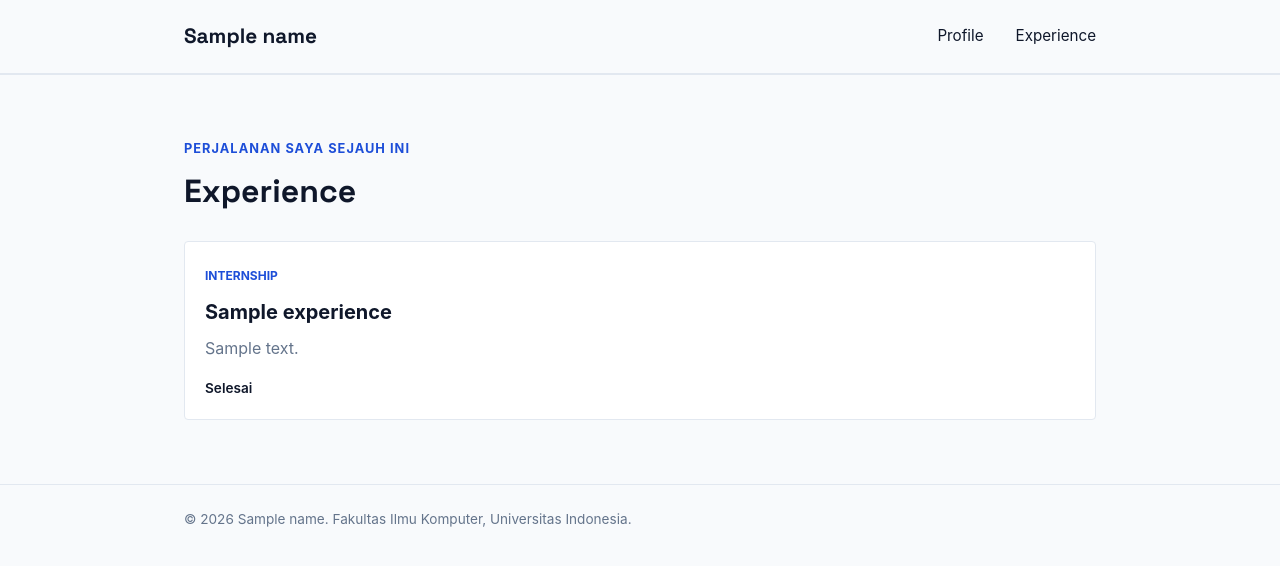
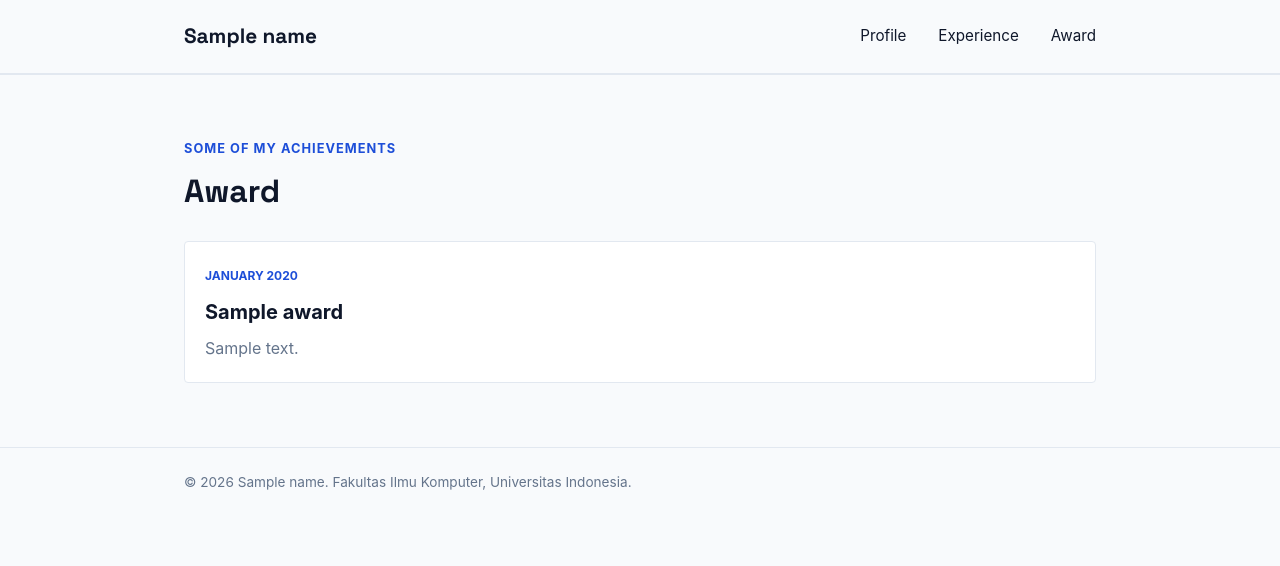
Before and after one commit to vin137/myportofolio, a Django app: template templates/award.html in a window 1280 px wide. Shown: the top 566 px of the page. Run offline with Django 5.2, Linux system fonts and the light colour scheme; tables that the repository leaves empty hold one stand-in row (values such as "Sample post"); the template is opened without the code that fills it: values that come from a table or form of the project are taken from there, most other values are stand-ins (such as "Sample title", 1, 10 or a date in 2020).

Commit message:
menyelesaikan tugas 2: membuat template dan isi award, memperbaiki error urls

```diff
--- a/main/models.py
+++ b/main/models.py
@@ -24,3 +24,11 @@ class Experience(models.Model):
     @property
     def is_ongoing(self):
         return self.ended_at is None
+
+class Award(models.Model):
+    id = models.UUIDField(primary_key=True, default=uuid.uuid4, editable=False)
+    title = models.CharField(max_length=255)
+    description = models.TextField()
+    date_given = models.DateField(auto_now_add=True)
+    def __str__(self):
+        return self.title
--- a/main/urls.py
+++ b/main/urls.py
@@ -1,10 +1,11 @@
 from django.urls import path
 
-from main.views import show_main, show_experience
+from main.views import show_main, show_experience, show_award
 
 app_name = "main"
 
 urlpatterns = [
     path("", show_main, name="show_main"),
     path("experience/", show_experience, name="show_experience"),
+    path('award/', show_award, name='show_award'),
 ]
--- a/static/css/style.css
+++ b/static/css/style.css
@@ -36,6 +36,9 @@ h1, .brand {
 }
 
 .site-header {
+    position: sticky;
+    top: 0;
+    z-index: 1000;
     border-bottom: 1px solid var(--line);
 }
 
--- a/templates/award.html
+++ b/templates/award.html
@@ -3,7 +3,7 @@
 <head>
     <meta charset="UTF-8">
     <meta name="viewport" content="width=device-width, initial-scale=1.0">
-    <title>{{name}} - Portfolio</title>
+    <title>{{ name }} - Portfolio</title>
     <link rel="preconnect" href="https://fonts.googleapis.com">
     <link rel="preconnect" href="https://fonts.gstatic.com" crossorigin>
     <link href="https://fonts.googleapis.com/css2?family=Space+Grotesk:wght@500;700&display=swap" rel="stylesheet">
@@ -17,36 +17,32 @@
             <nav>
                 <a href="{% url 'main:show_main' %}">Profile</a>
                 <a href="{% url 'main:show_experience' %}">Experience</a>
+                <a href="{% url 'main:show_award' %}">Award</a>
             </nav>
         </div>
     </header>
 
     <main>
-        <section class="experience-section" id="experience">
+        <section class="experience-section" id="award">
             <div class="container">
-                <p class="section-kicker">Perjalanan saya sejauh ini</p>
-                <h1>Experience</h1>
+                <p class="section-kicker">Some of my achievements</p>
+                <h1>Award</h1>
 
                 <div class="experience-grid">
-                    {% for experience in experience_list %}
+                    {% for award in award_list %}
                         <article class="experience-card">
                             <span class="experience-category">
-                                {{ experience.get_category_display }}
+                                {{ award.date_given|date:"F Y" }}
                             </span>
-                            <h2>{{ experience.title }}</h2>
+
+                            <h2>{{ award.title }}</h2>
                             <p class="experience-description">
-                                {{ experience.description }}
+                                {{ award.description }}
                             </p>
-
-                            {% if experience.is_ongoing %}
-                                <p class="experience-status">Sedang berlangsung</p>
-                            {% else %}
-                                <p class="experience-status">Selesai</p>
-                            {% endif %}
                         </article>
                     {% empty %}
                         <p class="empty-state">
-                            Belum ada pengalaman yang ditambahkan.
+                            Belum ada award yang ditambahkan.
                         </p>
                     {% endfor %}
                 </div>
@@ -56,7 +52,7 @@
 
     <footer class="site-footer">
         <div class="container">
-            <p>&copy; 2026 {{name}}. Fakultas Ilmu Komputer, Universitas Indonesia.</p>
+            <p>&copy; 2026 {{ name }}. Fakultas Ilmu Komputer, Universitas Indonesia.</p>
         </div>
     </footer>
 </body>
--- a/templates/experience.html
+++ b/templates/experience.html
@@ -17,6 +17,7 @@
             <nav>
                 <a href="{% url 'main:show_main' %}">Profile</a>
                 <a href="{% url 'main:show_experience' %}">Experience</a>
+                <a href="{% url 'main:show_award' %}">Award</a>
             </nav>
         </div>
     </header>
--- a/templates/index.html
+++ b/templates/index.html
@@ -17,6 +17,7 @@
             <nav>
                 <a href="{% url 'main:show_main' %}">Profile</a>
                 <a href="{% url 'main:show_experience' %}">Experience</a>
+                <a href="{% url 'main:show_award' %}">Award</a>
             </nav>
         </div>
     </header>
```
Also changed, not shown: main/tests.py (+21 -1 lines), main/views.py (+8 -0 lines), main/migrations/0002_award.py (added).
